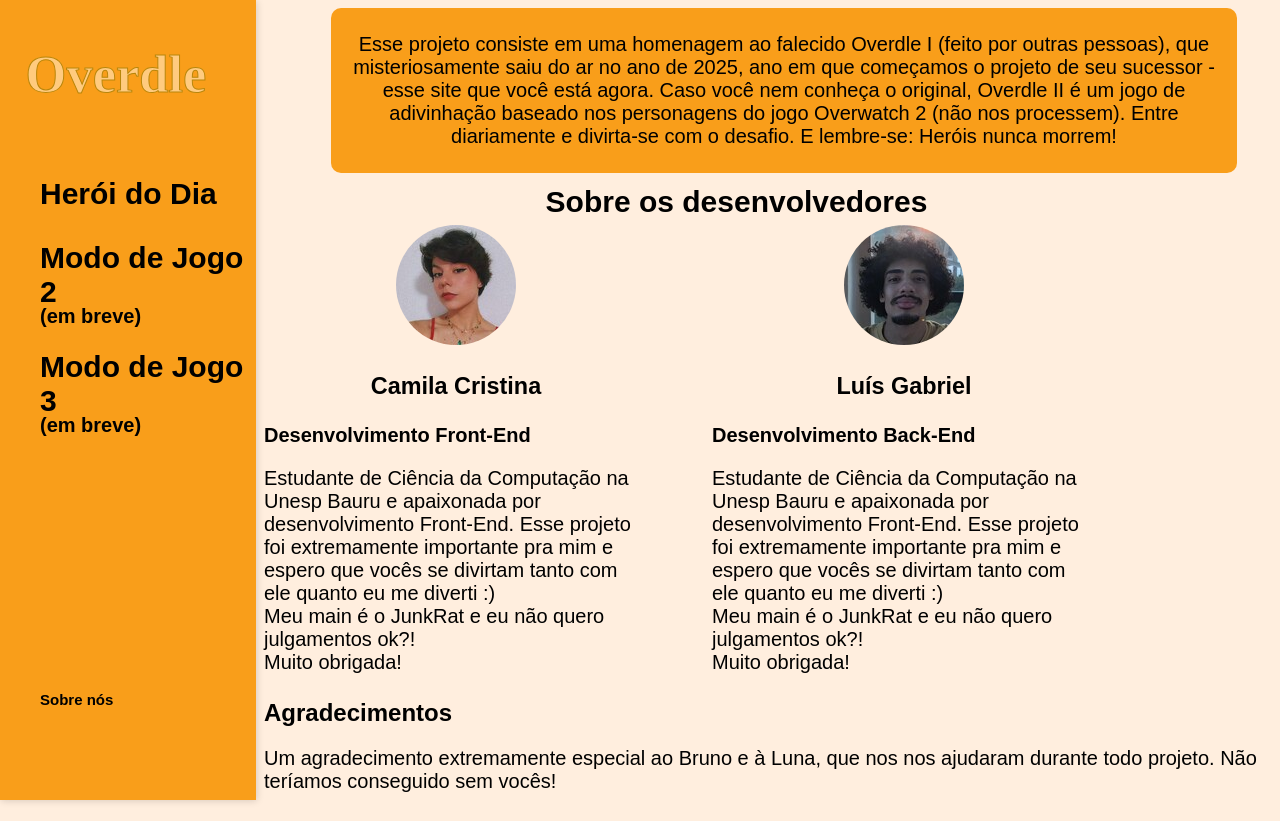
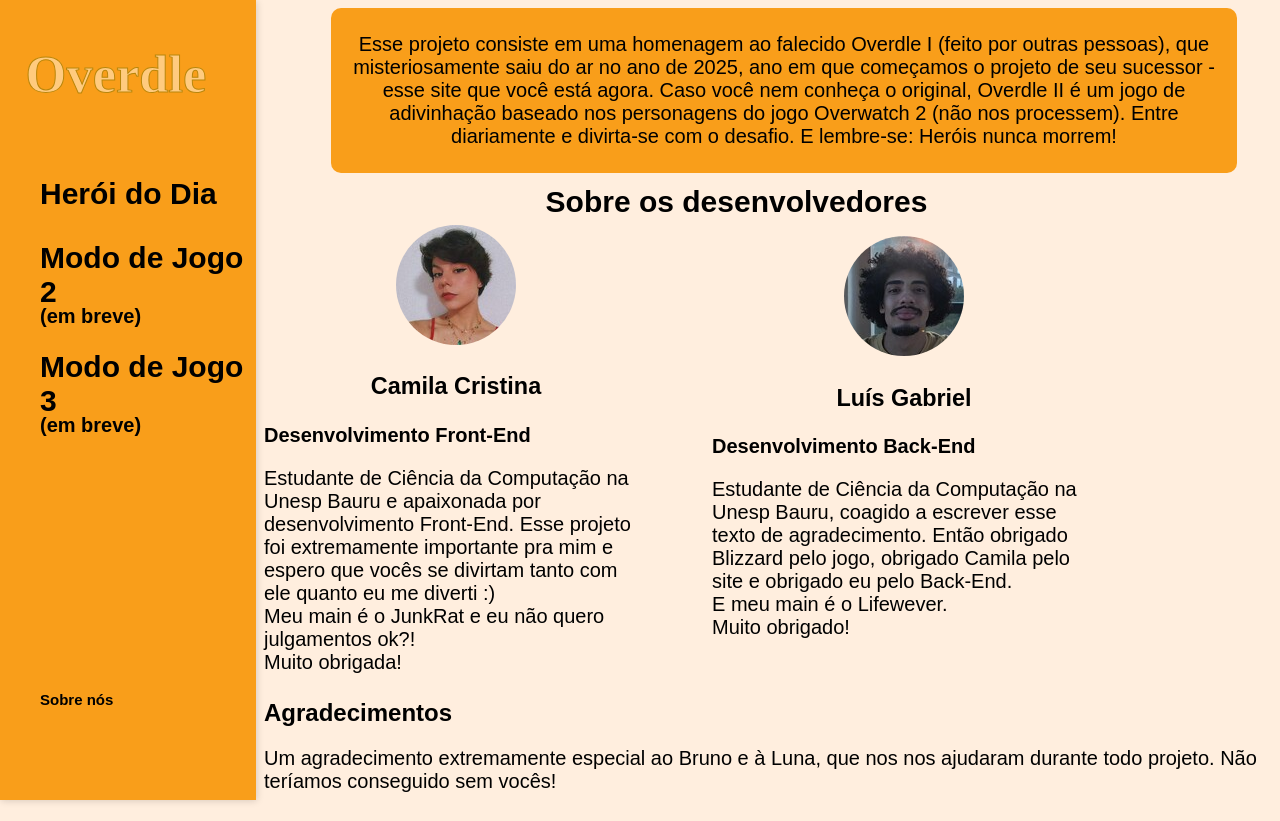
Before and after one commit to milacs1402/overdle, a React (Vite) app: page /4 in a window 1280 px wide. Built offline with nearby package versions, Linux system fonts and the light colour scheme; a web font is replaced by a local one.

Commit message:
acabouuu (add freja)

```diff
--- a/public/assets/ListaHerois.json
+++ b/public/assets/ListaHerois.json
@@ -97,6 +97,17 @@
       "dano": "Projétil",
       "especie": "Omnico",
       "ano": 2020,
+      "visto": false
+    },
+    {
+      "foto": "./public/assets/Silhuetas/Echo_Silhueta.jpg",
+      "nome": "Freja",
+      "genero": "Feminino",
+      "classe": "Dano",
+      "compara": "FREJA",
+      "dano": "Projétil",
+      "especie": "Humano",
+      "ano": 2025,
       "visto": false
     },
     {
--- a/src/App.jsx
+++ b/src/App.jsx
@@ -23,7 +23,7 @@
     }
 
     let numero = 0;
-    numero = Math.floor(Math.random() * 42);
+    numero = Math.floor(Math.random() * 43);
 
     let i = 0;
     for (let [key, value] of mapaHerois) {
--- a/src/pages/About.jsx
+++ b/src/pages/About.jsx
@@ -40,11 +40,12 @@
                         <h3>Luís Gabriel</h3>
                         <span>Desenvolvimento Back-End</span>
                         <p>
-                            Estudante de Ciência da Computação na Unesp Bauru e apaixonada por desenvolvimento Front-End.
-                            Esse projeto foi extremamente importante pra mim e espero que vocês se divirtam tanto com ele
-                            quanto eu me diverti :) <br/>
-                            Meu main é o JunkRat e eu não quero julgamentos ok?!<br/>
-                            Muito obrigada!
+                            Estudante de Ciência da Computação na Unesp Bauru, coagido a escrever esse texto de agradecimento.
+                            Então obrigado Blizzard pelo jogo, obrigado Camila pelo site e obrigado eu pelo Back-End.<br/>
+                            E meu main é o Lifewever.<br/>
+                            Muito obrigado!
+                            <br/>
+                            <br/>
                         </p>
                     </div>
                 </div>
```
